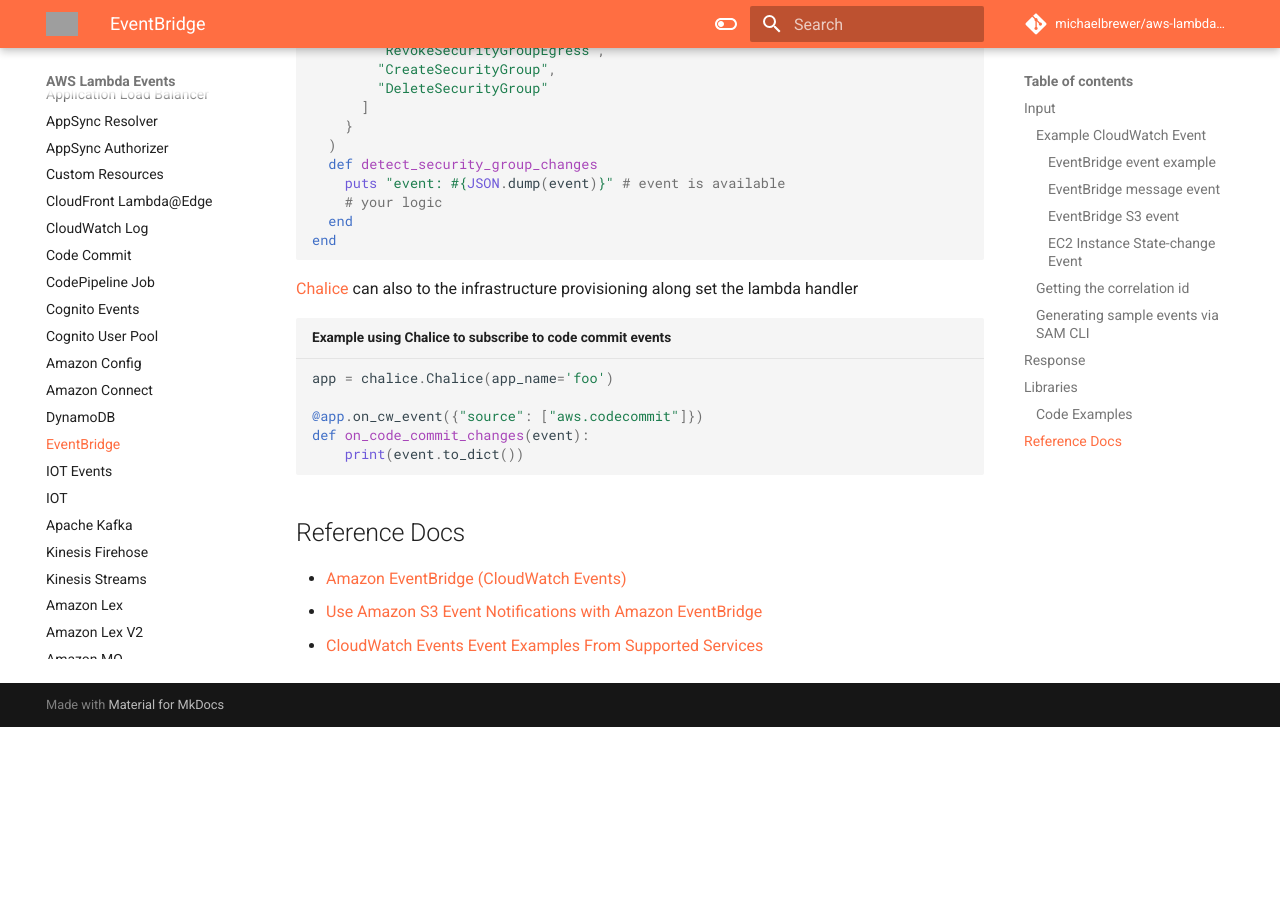
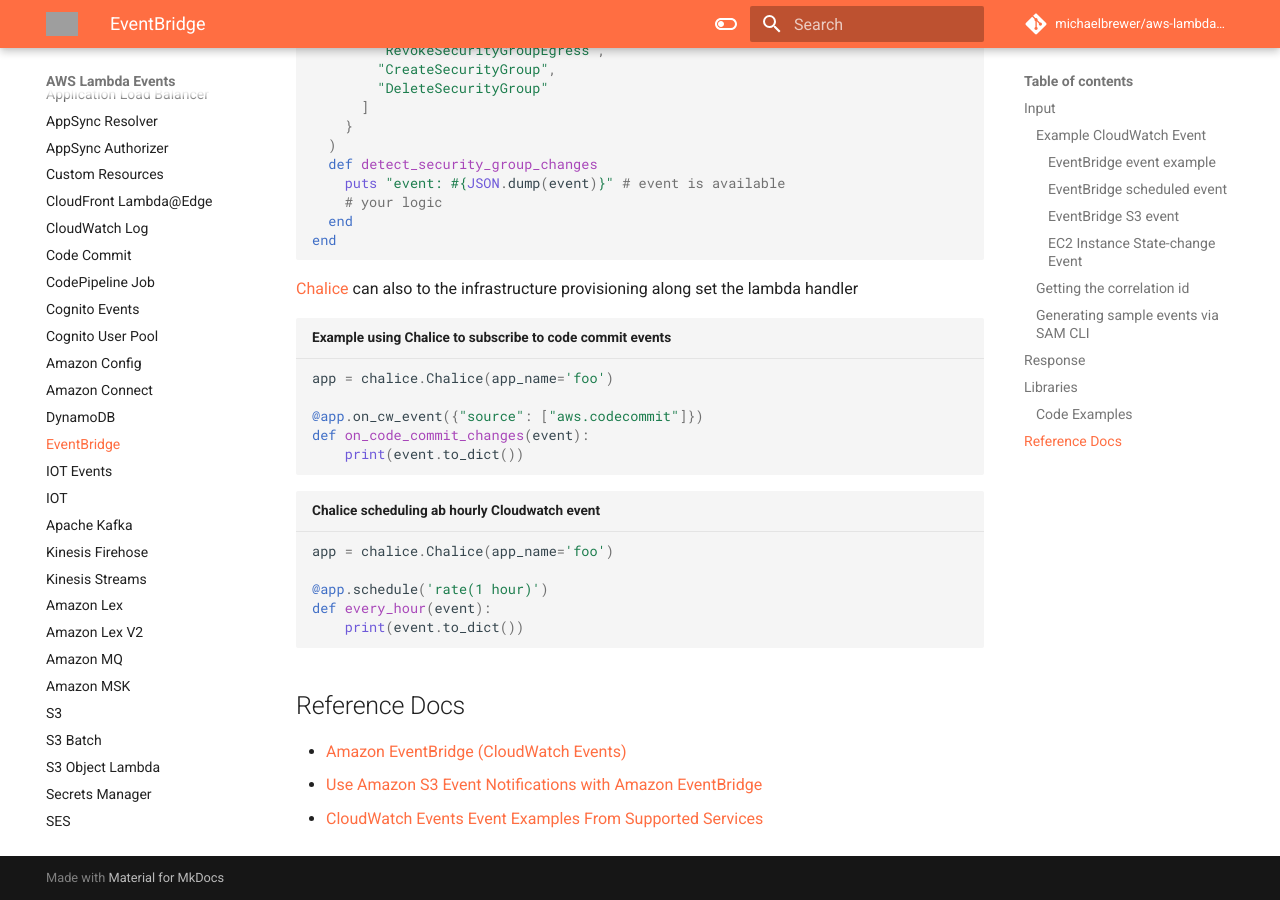
Before and after one commit to michaelbrewer/aws-lambda-events, an MkDocs documentation site: the page built from docs/event-bridge.md, in a window 1280 px wide and 900 px high, scrolled down 3930 px. Built offline with MkDocs 1.6.1 and Material for MkDocs 9.7.7, drawn with Linux system fonts in a browser that asks for light colours; comment, search, counter and statistics services are not loaded; before the commit the page ends 4657 px from its top, so only the background shows below that; some of the changed text lies outside the part shown; grey boxes are pictures that could not be loaded.

Commit message:
feat(EventBridge): Add Chalice scheduled event

````diff
--- a/docs/event-bridge.md
+++ b/docs/event-bridge.md
@@ -40,7 +40,7 @@
 }
 ```
 
-#### EventBridge message event
+#### EventBridge scheduled event
 
 ```json title="EventBridge (CloudWatch Events) message event"
 {
@@ -196,6 +196,14 @@
     print(event.to_dict())
 ```
 
+```python title="Chalice scheduling ab hourly Cloudwatch event"
+app = chalice.Chalice(app_name='foo')
+
+@app.schedule('rate(1 hour)')
+def every_hour(event):
+    print(event.to_dict())
+```
+
 ## Reference Docs
 
 - [Amazon EventBridge (CloudWatch Events)](https://docs.aws.amazon.com/lambda/latest/dg/services-cloudwatchevents.html){target="_blank"}
````
